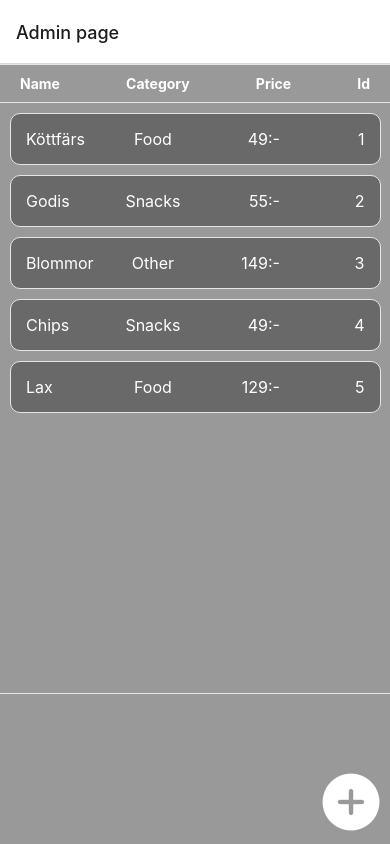
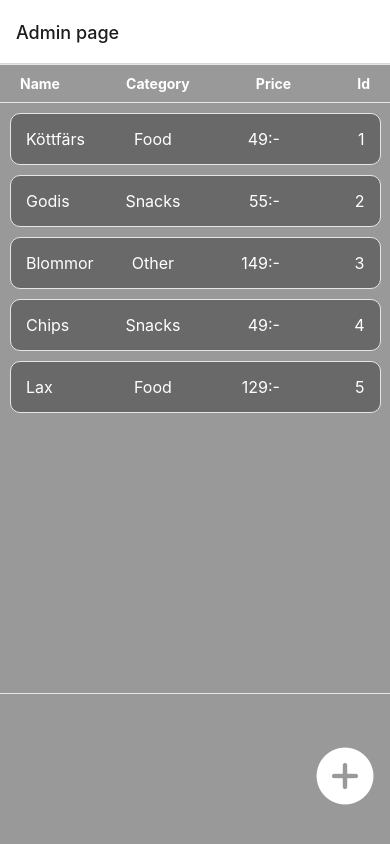
Before and after one commit to Juandr0/Jorres, a React Native app: screen /HomeScreen in a window 390 px wide. Built offline with nearby package versions, Linux system fonts and the light colour scheme.

Commit message:
moved fab button placement and removed safearea

```diff
--- a/components/AddFab.tsx
+++ b/components/AddFab.tsx
@@ -22,8 +22,8 @@ const AddFab: React.FC = () => {
 const styles = StyleSheet.create({
     AddFab: {
         position: 'absolute',
-        right: 4,
-        bottom: 4,
+        right: 10,
+        bottom: 30,
     },
     AddFabPressed: {
         opacity: 0.7,
--- a/components/TodoItem.tsx
+++ b/components/TodoItem.tsx
@@ -55,7 +55,6 @@ const TodoItem: React.FC<TodoItemProps> = ({ item }) => {
                 // If left-swipe further than xAxisActionThreshold
                 if (gestureState.dx < -xAxisActionThreshold) {
                     deleteAnimation.start(() => {
-                        console.log('Deleting item:', item);
                         deleteItem(item);
                     })
                 }
--- a/hooks/UseItems.ts
+++ b/hooks/UseItems.ts
@@ -1,6 +1,7 @@
 import { Item } from '../interfaces/Item';
 import { useAtom } from 'jotai';
-import { ItemsListAtom } from './ItemsManagerAtom';
+import { ItemsListAtom } from './itemsManagerAtom';
+
 
 export const useItems = () => {
     const [items, setItems] = useAtom(ItemsListAtom)
--- a/screens/ListScreen/ListScreen.tsx
+++ b/screens/ListScreen/ListScreen.tsx
@@ -14,11 +14,11 @@ interface IProps {
 
 const ListScreen: React.FC<IProps> = () => {
     return (
-        <SafeAreaView style={styles.container}>
+        <View style={styles.container}>
             <Header />
             <Body />
             <AddFab />
-        </SafeAreaView>
+        </View>
     )
 }
 
@@ -26,7 +26,6 @@ const styles = StyleSheet.create({
     container: {
         flex: 1,
         backgroundColor: Colors.themeColors.backgroundPrimary,
-        justifyContent: 'flex-start'
     },
 });
 
```
